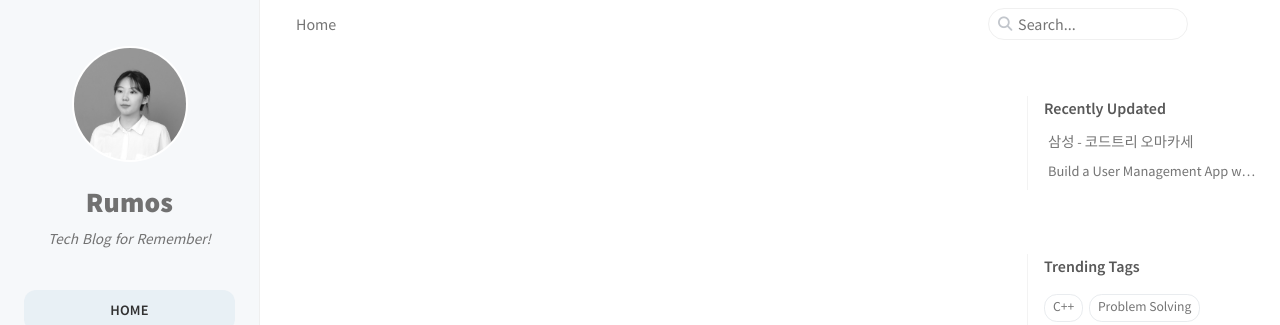
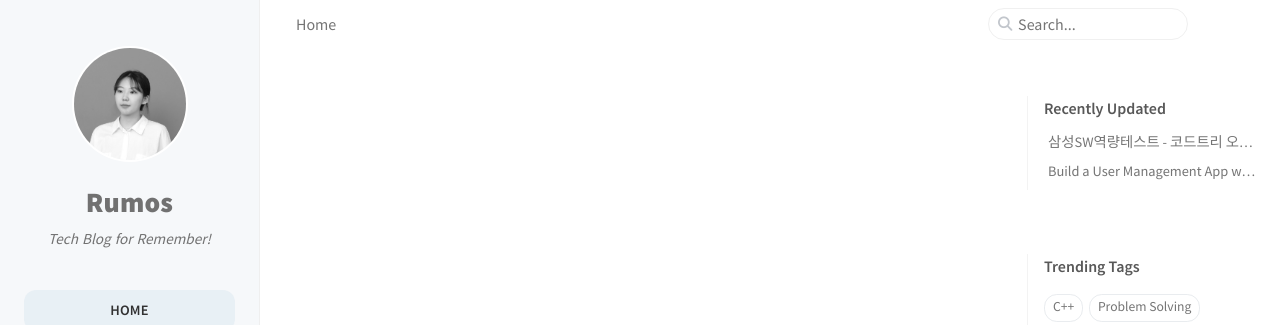
Before and after one commit to RumosZin/RumosZin.github.io, a Jekyll site: the page built from index.html, in a window 1280 px wide. Shown: the top 325 px of the page. Built offline with Jekyll 4.4.1, drawn with Linux system fonts in a browser that asks for light colours; cached includes are drawn as plain includes.

Commit message:
제목 수정

```diff
--- a/_posts/2024-04-06-ps-codeforce-codetree-omacase.md
+++ b/_posts/2024-04-06-ps-codeforce-codetree-omacase.md
@@ -1,5 +1,5 @@
 ---
-title: 삼성 - 코드트리 오마카세
+title: 삼성SW역량테스트 - 코드트리 오마카세
 author:
 date: 2024-04-06 14:28:00 +0900
 categories: [Problem Solving, Code Force]
```
